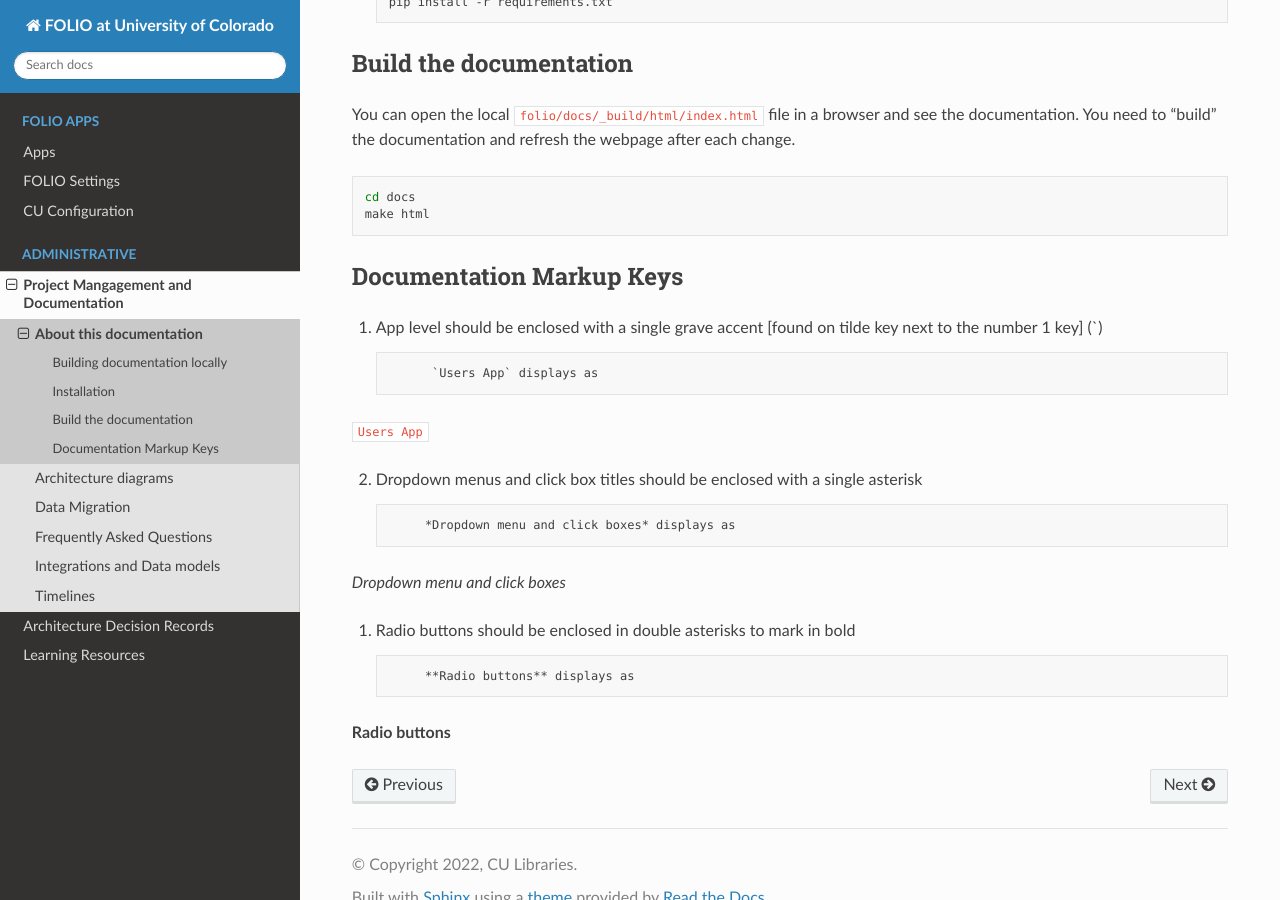
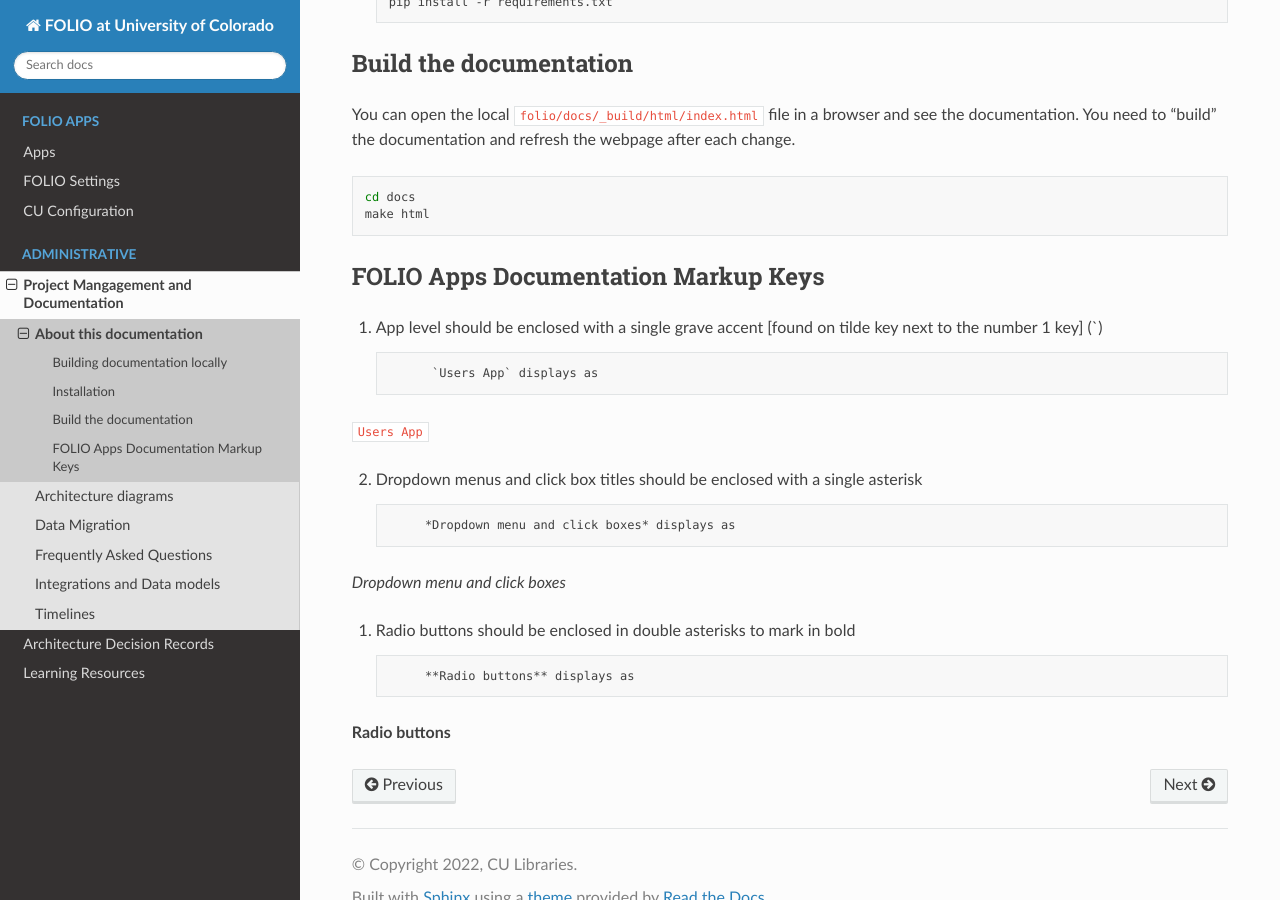
Before and after one commit to culibraries/folio, a Sphinx documentation site: the page built from docs/admin/about-docs.md, in a window 1280 px wide and 900 px high, scrolled down 1128 px. Built offline with Sphinx 7.4.7 and the Read the Docs theme 2.0.0, drawn with Linux system fonts in a browser that asks for light colours.

Commit message:
Update docs/admin/about-docs.md
Co-authored-by: jwfuller <jwfuller@users.noreply.github.com>

````diff
--- a/docs/admin/about-docs.md
+++ b/docs/admin/about-docs.md
@@ -59,7 +59,7 @@
 make html
 ```
 
-## Documentation Markup Keys
+## FOLIO Apps Documentation Markup Keys
 
 1. App level should be enclosed with a single grave accent
 [found on tilde key next to the number 1 key] (`)
````
